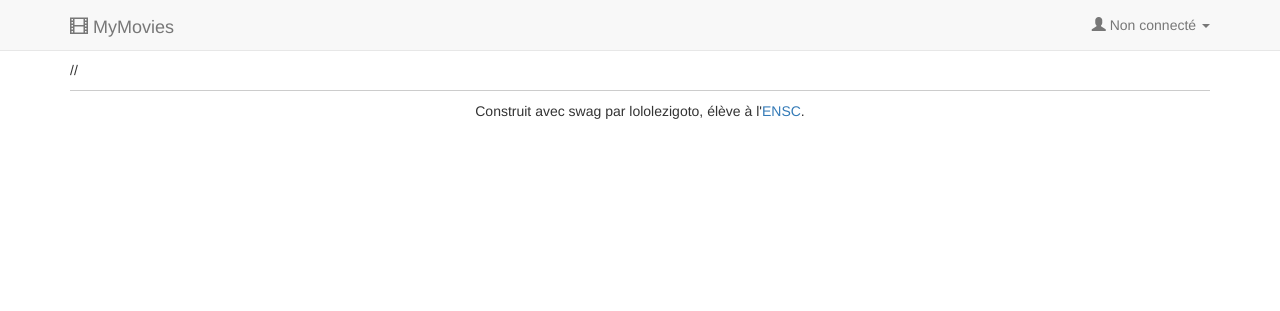
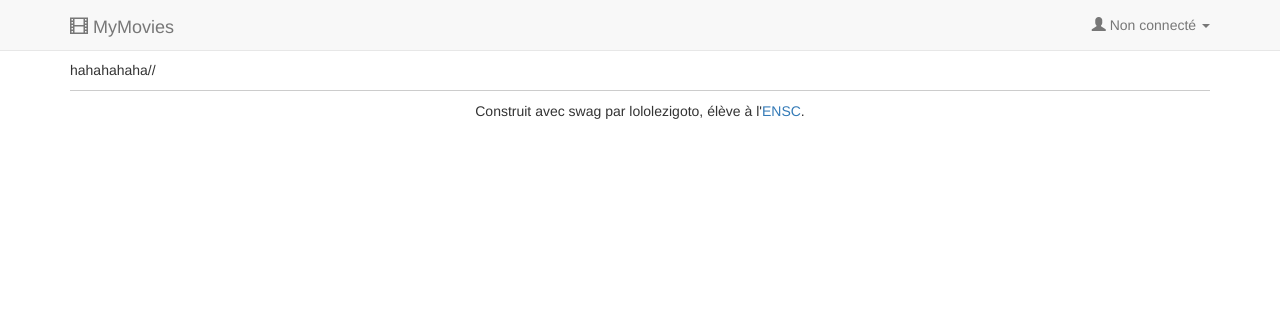
Before and after one commit to Croquignoles/Histoires_Croquignolesques, a PHP site: page / in a window 1280 px wide. Shown: the top 311 px of the page. Run offline with PHP 8.4, Linux system fonts and the light colour scheme; data that the repository does not hold is empty; some libraries are stand-ins or nearby versions.

Commit message:
Update index.php
hahahaha

```diff
--- a/index.php
+++ b/index.php
@@ -30,6 +30,7 @@
 
 
 </nav>
+<?= hahahahaha ?>
 <?php for ($i=1; $i <= $nbhistoire; $i++) {
     $maRequete = "SELECT * FROM histoires WHERE id_histoire = $i";
     $response = $BDD->query($maRequete);
```
